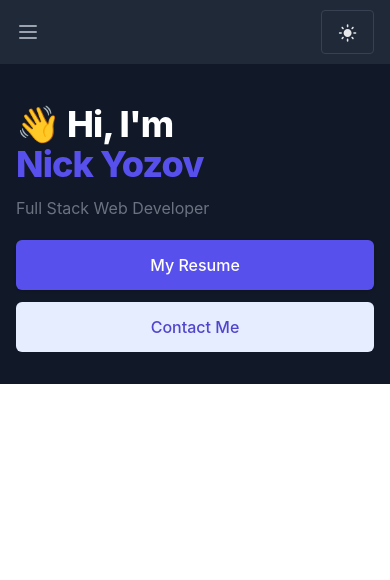
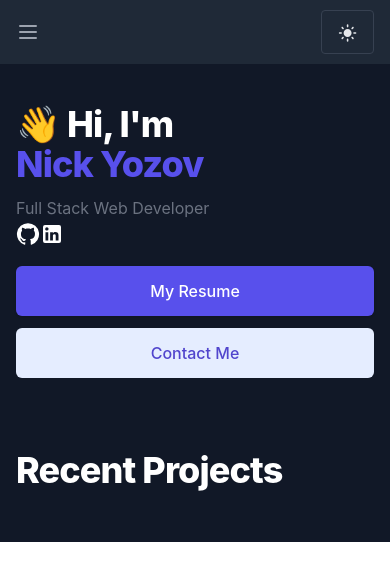
Before and after one commit to nyozov/newportfolio, a React (Create React App) app: page / in a window 390 px wide. Shown: the top 580 px of the page. Built offline with nearby package versions, Linux system fonts and the light colour scheme.

Commit message:
add projects section

```diff
--- a/src/App.js
+++ b/src/App.js
@@ -1,7 +1,8 @@
 
 import './App.css';
 import Navbar from './components/Navbar';
-import NameBox from './components/NameBox'
+import NameBox from './components/NameBox';
+import Projects from './components/Projects';
 import { useState } from 'react'
 
 function App() {
@@ -11,6 +12,7 @@ function App() {
     <div className={lightMode}>
       <Navbar lightMode={lightMode} setLightMode={setLightMode}/>
       <NameBox/>
+      <Projects/>
 
     </div>
   );
--- a/src/components/NameBox.jsx
+++ b/src/components/NameBox.jsx
@@ -1,32 +1,32 @@
-import { Fragment } from 'react'
-import { Popover, Transition } from '@headlessui/react'
-import { MenuIcon, XIcon } from '@heroicons/react/outline'
+import GitHubIcon from "@mui/icons-material/GitHub";
+import LinkedInIcon from "@mui/icons-material/LinkedIn";
 
-const navigation = [
-  { name: 'Product', href: '#' },
-  { name: 'Features', href: '#' },
-  { name: 'Marketplace', href: '#' },
-  { name: 'Company', href: '#' },
-]
-
-export default function Example() {
+export default function NameBox() {
   return (
     <div className="relative dark:bg-gray-900 overflow-hidden">
       <div className="max-w-7xl mx-auto">
         <div className="relative z-10 pb-8 dark:bg-gray-900 sm:pb-16 md:pb-20 lg:max-w-2xl lg:w-full lg:pb-28 xl:pb-32">
-
-
-
-
           <main className="dark:bg-gray-900 mt-10 mx-auto max-w-7xl px-4 sm:mt-12 sm:px-6 md:mt-16 lg:mt-20 lg:px-8 xl:mt-28">
             <div className="sm:text-center dark:bg-gray-900 lg:text-left">
               <h1 className="text-4xl tracking-tight font-extrabold text-gray-900 sm:text-5xl md:text-6xl">
-                <span className="dark:text-white block xl:inline">👋 Hi, I'm</span>{' '}
-                <span className="block text-indigo-600 xl:inline">Nick Yozov</span>
+                <span className="dark:text-white block xl:inline">
+                  👋 Hi, I'm
+                </span>{" "}
+                <span className="block text-indigo-600 xl:inline">
+                  Nick Yozov
+                </span>
               </h1>
               <p className="mt-3 text-base text-gray-500 sm:mt-5 sm:text-lg sm:max-w-xl sm:mx-auto md:mt-5 md:text-xl lg:mx-0">
                 Full Stack Web Developer
               </p>
+              <div className="lg:mx-0 md:mt-5 md:text-xl text-gray-800 dark:text-white">
+                <button className="hover:text-gray-400">
+                  <GitHubIcon />
+                </button>
+                <button className="hover:text-gray-400">
+                  <LinkedInIcon />
+                </button>
+              </div>
               <div className="mt-5 sm:mt-8 sm:flex sm:justify-center lg:justify-start">
                 <div className="rounded-md shadow">
                   <a
@@ -39,7 +39,7 @@ export default function Example() {
                 <div className="mt-3 sm:mt-0 sm:ml-3">
                   <a
                     href="#"
-                    className="w-full flex items-center justify-center px-8 py-3 border border-transparent text-base font-medium rounded-md text-indigo-700 bg-indigo-100 hover:bg-indigo-200 md:py-4 md:text-lg md:px-10"
+                    className="w-full flex items-center justify-center px-8 py-3 border border-transparent text-base font-medium rounded-md text-white bg-black dark:text-indigo-700 dark:bg-indigo-100 hover:bg-gray-800 dark:hover:bg-indigo-200 md:py-4 md:text-lg md:px-10"
                   >
                     Contact Me
                   </a>
@@ -49,7 +49,6 @@ export default function Example() {
           </main>
         </div>
       </div>
-
     </div>
-  )
+  );
 }
--- a/src/components/Navbar.jsx
+++ b/src/components/Navbar.jsx
@@ -4,6 +4,7 @@ import { BellIcon, MenuIcon, XIcon } from '@heroicons/react/outline'
 import { useState } from 'react'
 
 import LightModeIcon from '@mui/icons-material/LightMode';
+import DarkModeIcon from '@mui/icons-material/DarkMode';
 
 
 
@@ -11,7 +12,7 @@ function classNames(...classes) {
   return classes.filter(Boolean).join(' ')
 }
 
-export default function Example({lightMode, setLightMode}) {
+export default function Navbar({lightMode, setLightMode}) {
 
   const [navigation, setNavigation] = useState([
     { name: 'Home', href: '#', current: true },
@@ -61,7 +62,8 @@ export default function Example({lightMode, setLightMode}) {
               <button onClick={()=> {
                 lightMode === 'dark' ? setLightMode('') : setLightMode('dark')
               }} className="dark:bg-gray-800 bg-white dark:hover:bg-gray-900 hover:bg-gray-200 dark:text-gray-200 text-gray-600 font-bold py-2 px-4 border dark:border-gray-700 rounded">
-                <LightModeIcon sx={{width:'0.8em'}}/>
+                {lightMode === 'dark' ? <LightModeIcon sx={{width:'0.8em'}}/> : <DarkModeIcon sx={{width:'0.8em'}}/> }
+
 </button>
 
                 {/* Profile dropdown */}
--- /dev/null
+++ b/src/components/Projects.jsx
@@ -0,0 +1,31 @@
+import React from 'react'
+
+export default function Projects() {
+  return (
+    <div className="relative dark:bg-gray-900 overflow-hidden">
+    <div className="max-w-7xl mx-auto">
+      <div className="relative z-10 pb-8 dark:bg-gray-900 sm:pb-16 md:pb-20 lg:max-w-2xl lg:w-full lg:pb-28 xl:pb-32">
+
+
+
+
+        <main className="dark:bg-gray-900 mt-10 mx-auto max-w-7xl px-4 sm:mt-12 sm:px-6 md:mt-16 lg:mt-20 lg:px-8 xl:mt-28">
+          <div className="sm:text-center dark:bg-gray-900 lg:text-left">
+            <h1 className="text-4xl tracking-tight font-extrabold text-gray-900 sm:text-5xl md:text-6xl">
+              <span className="dark:text-white block xl:inline">Recent Projects</span>{' '}
+
+            </h1>
+
+            <div className="mt-5 sm:mt-8 sm:flex sm:justify-center lg:justify-start">
+
+
+            </div>
+
+          </div>
+        </main>
+      </div>
+    </div>
+
+  </div>
+  )
+}
```
